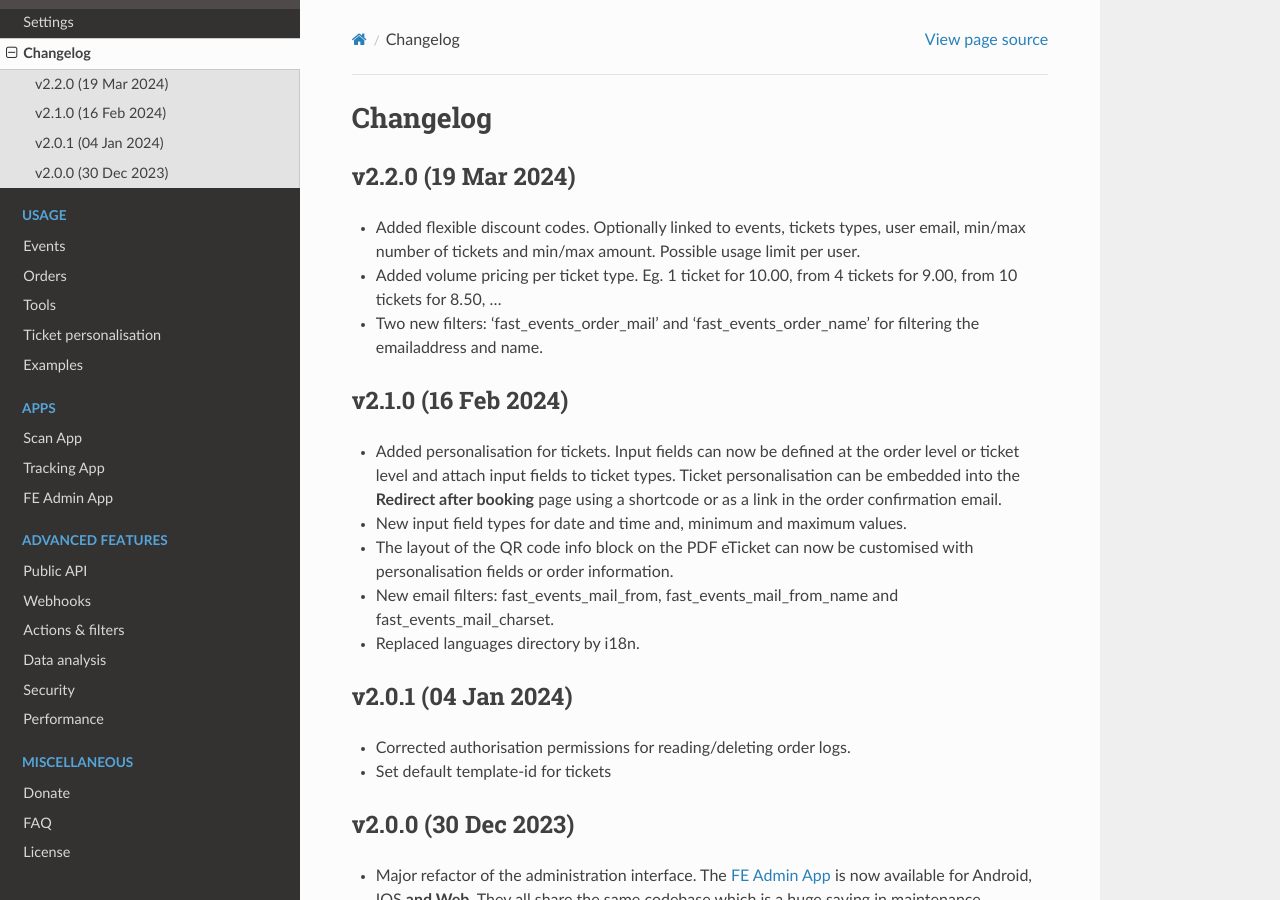
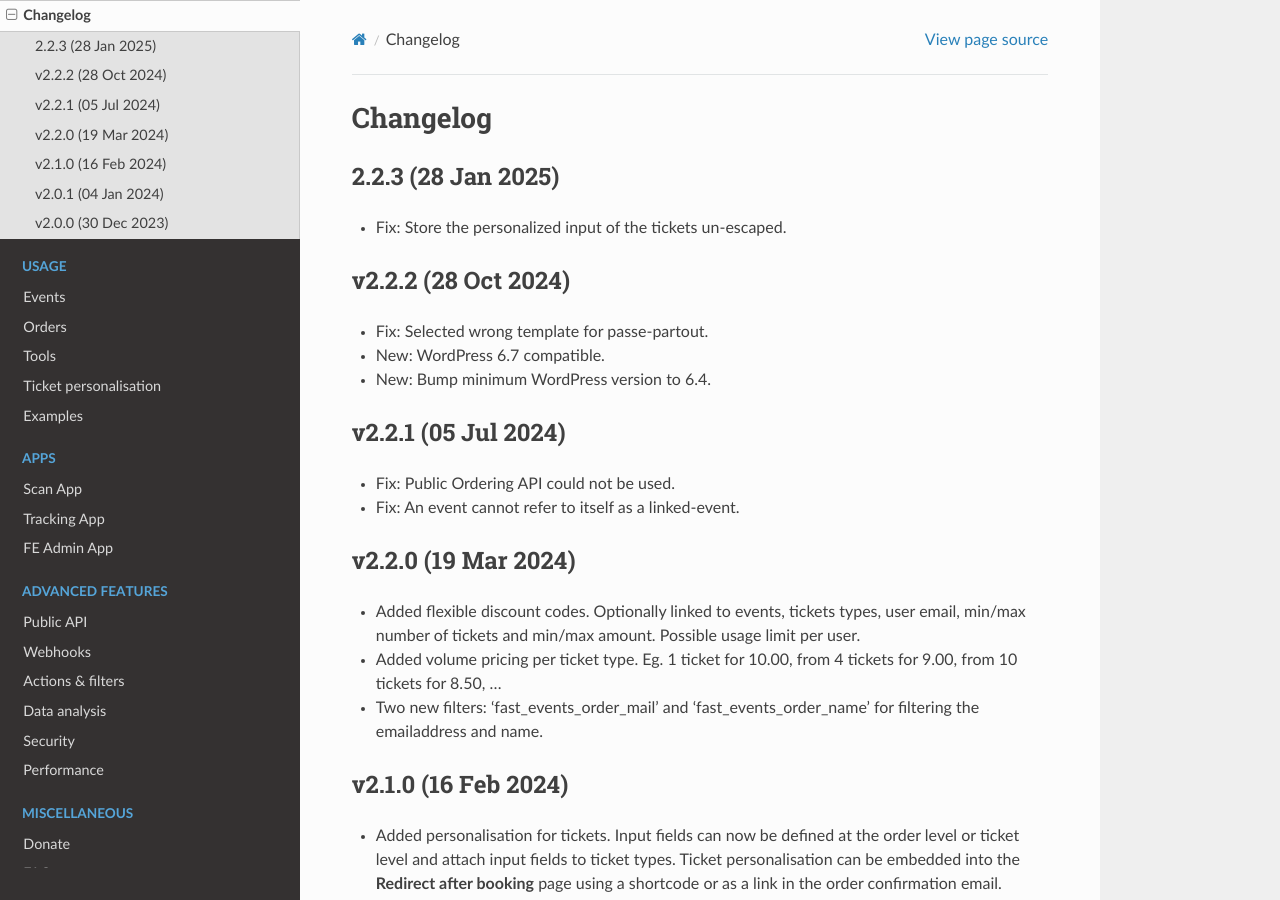
Before and after one commit to fe-data/fe-docs, a Sphinx documentation site: the page built from docs/getting-started/changelog.rst, in a window 1280 px wide and 900 px high. Built offline with Sphinx 7.4.7 and the Read the Docs theme 3.1.0, drawn with Linux system fonts in a browser that asks for light colours.

Commit message:
Update for version 2.2.3

```diff
--- a/docs/getting-started/changelog.rst
+++ b/docs/getting-started/changelog.rst
@@ -1,5 +1,20 @@
 Changelog
 =========
+
+2.2.3 (28 Jan 2025)
+-------------------
+* Fix: Store the personalized input of the tickets un-escaped.
+
+v2.2.2 (28 Oct 2024)
+--------------------
+* Fix: Selected wrong template for passe-partout.
+* New: WordPress 6.7 compatible.
+* New: Bump minimum WordPress version to 6.4.
+
+v2.2.1 (05 Jul 2024)
+--------------------
+* Fix: Public Ordering API could not be used.
+* Fix: An event cannot refer to itself as a linked-event.
 
 v2.2.0 (19 Mar 2024)
 --------------------
```
